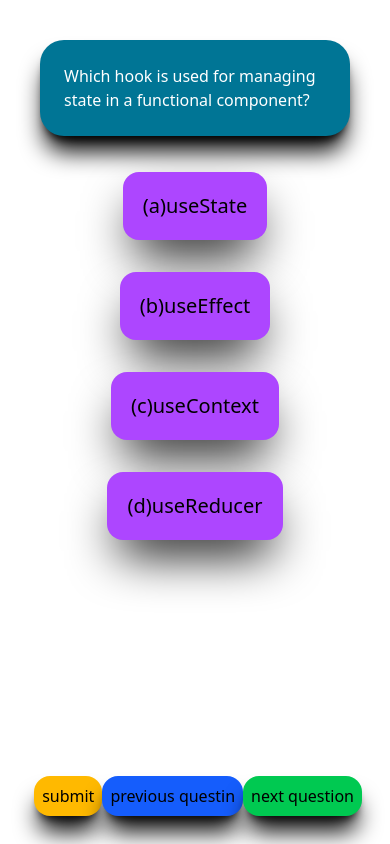
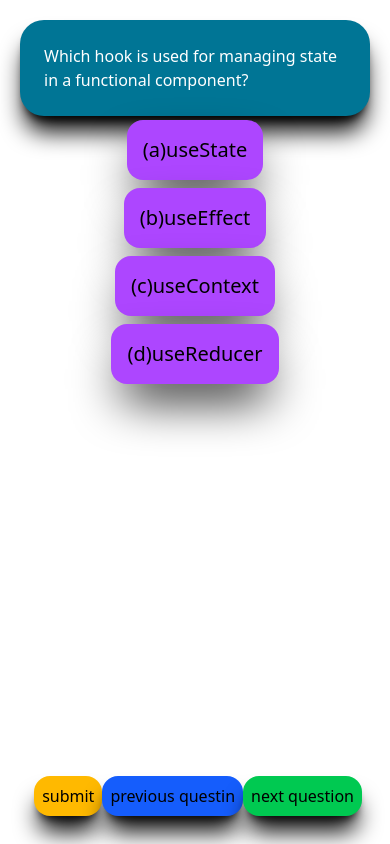
Before and after one commit to sn1638/to-do-app, a React app: page / in a window 390 px wide. Built offline with nearby package versions, Linux system fonts and the light colour scheme; the HTML template or start-up script is replaced by a standard one.

Commit message:
made responsive

```diff
--- a/src/components/quiz.jsx
+++ b/src/components/quiz.jsx
@@ -90,14 +90,14 @@ const btn4click = ()=>{
   return (
     <>
         <div className='w-full h-full p-5'>
-           <div className=' lg:h-1/5 md:h-1/3 sm:h-1/2 shadow-black shadow-xl rounded-3xl p-6 bg-cyan-700 text-white sm:text-3xl md:text-4xl lg:text-4xl flex items-center justify-center m-5'>
+           <div className=' lg:h-1/5 md:h-1/3 sm:h-1/2 shadow-black shadow-xl rounded-3xl p-6 bg-cyan-700 text-white sm:text-3xl md:text-4xl lg:text-4xl flex items-center justify-center'>
                {question[num].question}
             </div >
             <div className='lg:p-7 sm:p-1 w-full text-black text-xl sm:flex-col md:flex-col lg:flex-row flex-col flex md:h-1/5 sm:h-1/4 lg:h-1/6 justify-around items-center'>
-            <button onClick={btn1click} className={`shadow-black shadow-2xl cursor-pointer sm:w-full md:w-1/2 lg:w-1/5 rounded-2xl p-5 m-4 ${bg1}`}>{`(a)${question[num].options[0]}`}</button>
-            <button onClick={btn2click} className={`shadow-black shadow-2xl ${bg1.replace("bg-","")} cursor-pointer sm:w-full md:w-1/2 lg:w-1/5  m-4 min-w-1/5 rounded-2xl p-5 ${bg2}`}>{`(b)${question[num].options[1]}`}</button>
-            <button onClick={btn3click} className={`shadow-black shadow-2xl ${bg1.replace("bg-","")} cursor-pointer   m-4 sm:w-full md:w-1/2 lg:w-1/5 rounded-2xl p-5 ${bg3}`}>{`(c)${question[num].options[2]}`}</button>
-            <button onClick={btn4click} className={`shadow-black shadow-2xl ${bg1.replace("bg-","")} cursor-pointer m-4 sm:w-full md:w-1/2 lg:w-1/5 rounded-2xl p-5 ${bg4}`}>{`(d)${question[num].options[3]}`}</button>
+            <button onClick={btn1click} className={`shadow-black shadow-2xl cursor-pointer sm:w-full md:w-1/2 lg:w-1/5 rounded-2xl p-4 m-1 ${bg1}`}>{`(a)${question[num].options[0]}`}</button>
+            <button onClick={btn2click} className={`shadow-black shadow-2xl ${bg1.replace("bg-","")} cursor-pointer sm:w-full md:w-1/2 lg:w-1/5  m-1 min-w-1/5 rounded-2xl p-4 ${bg2}`}>{`(b)${question[num].options[1]}`}</button>
+            <button onClick={btn3click} className={`shadow-black shadow-2xl ${bg1.replace("bg-","")} cursor-pointer   m-1 sm:w-full md:w-1/2 lg:w-1/5 rounded-2xl p-4 ${bg3}`}>{`(c)${question[num].options[2]}`}</button>
+            <button onClick={btn4click} className={`shadow-black shadow-2xl ${bg1.replace("bg-","")} cursor-pointer m-1 sm:w-full md:w-1/2 lg:w-1/5 rounded-2xl p-4 ${bg4}`}>{`(d)${question[num].options[3]}`}</button>
             </div>
             <div className='text-red-800 p-7 sm:text:4xl md:text-5xl lg:text-6xl flex items-center justify-center'>
                 {message}
```
